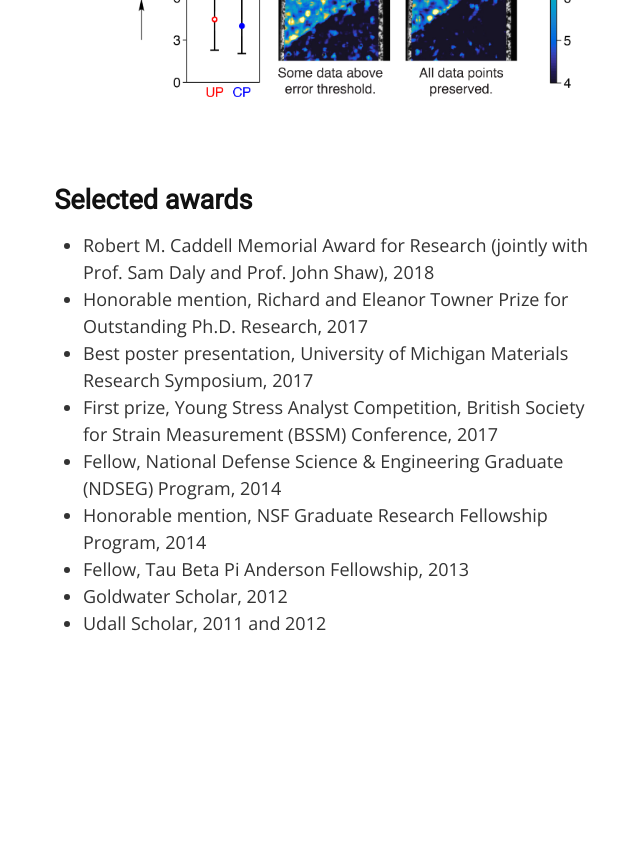
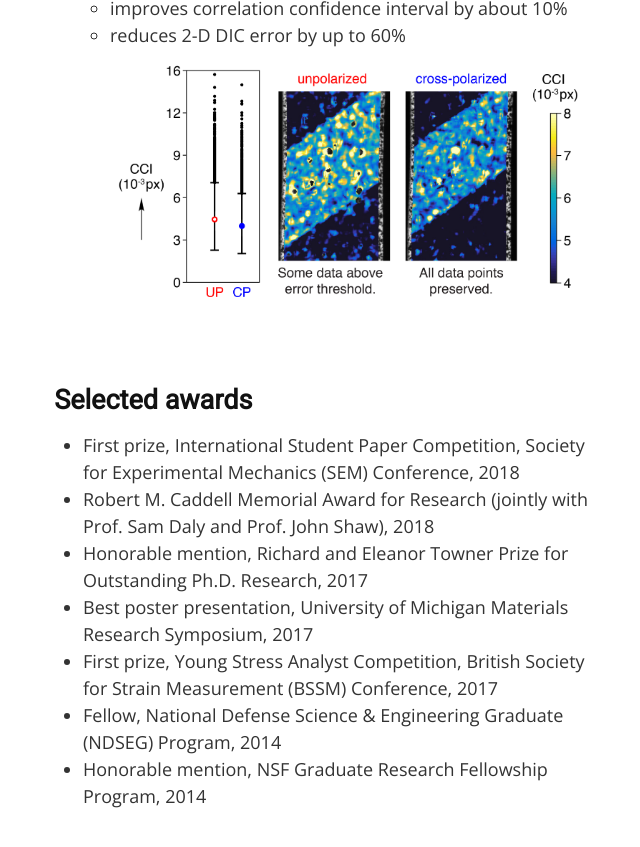
Before and after one commit to wlepage/wlepage.github.io, a Jekyll site: the page built from index.md, in a window 1280 px wide and 900 px high, scrolled down 5250 px. Shown: the top 847 px of the window, without its empty margins (314-954 px from the left). Built offline with Jekyll 4.4.1, drawn with Linux system fonts in a browser that asks for light colours; before the commit the page ends 5977 px from its top, so only the background shows below that; some of the changed text lies outside the part shown.

Commit message:
Update index.md

```diff
--- a/index.md
+++ b/index.md
@@ -12,6 +12,17 @@ I am a postdoctoral researcher in Mechanical Engineering at the University of Mi
 
 ## Curriculum vitae
 [View my complete CV here](../William_LePage.pdf).
+
+<div id="Ricons">
+	<a class="Ricon" href="https://scholar.google.com/citations?user=ACk2g1gAAAAJ">
+	<img class="Ricon" src="img/gs.png" width="48" height="48" />
+	<figcaption>Find me on Google Scholar</figcaption>
+	</a>
+	<a class="Ricon" href="../William_LePage.pdf">
+	<img class="Ricon" src="img/CV-01.png" width="48" height="48" />
+	<figcaption>View my complete CV</figcaption>
+	</a>
+</div>
 
 ## Research
 My current research focus is solid-state, structural battery development via atomic layer deposition. This builds upon my dissertation focus of fatigue and fracture in functional materials (specifically, shape memory alloys). By both building new materials with vapor deposition and characterizing their properties with advanced experiments, I can "close the loop" in materials design, creation, and characterization.
@@ -68,12 +79,10 @@ Major findings:
 ![Cross polarization for improved DIC](img/TOC_crosspolarization.png "Cross polarization for improved DIC")<br />
 
 ## Selected awards
++ First prize, International Student Paper Competition, Society for Experimental Mechanics (SEM) Conference, 2018
 + Robert M. Caddell Memorial Award for Research (jointly with Prof. Sam Daly and Prof. John Shaw), 2018
 + Honorable mention, Richard and Eleanor Towner Prize for Outstanding Ph.D. Research, 2017
 + Best poster presentation, University of Michigan Materials Research Symposium, 2017
 + First prize, Young Stress Analyst Competition, British Society for Strain Measurement (BSSM) Conference, 2017
 + Fellow, National Defense Science & Engineering Graduate (NDSEG) Program, 2014
 + Honorable mention, NSF Graduate Research Fellowship Program, 2014
-+ Fellow, Tau Beta Pi Anderson Fellowship, 2013
-+ Goldwater Scholar, 2012
-+ Udall Scholar, 2011 and 2012
```
